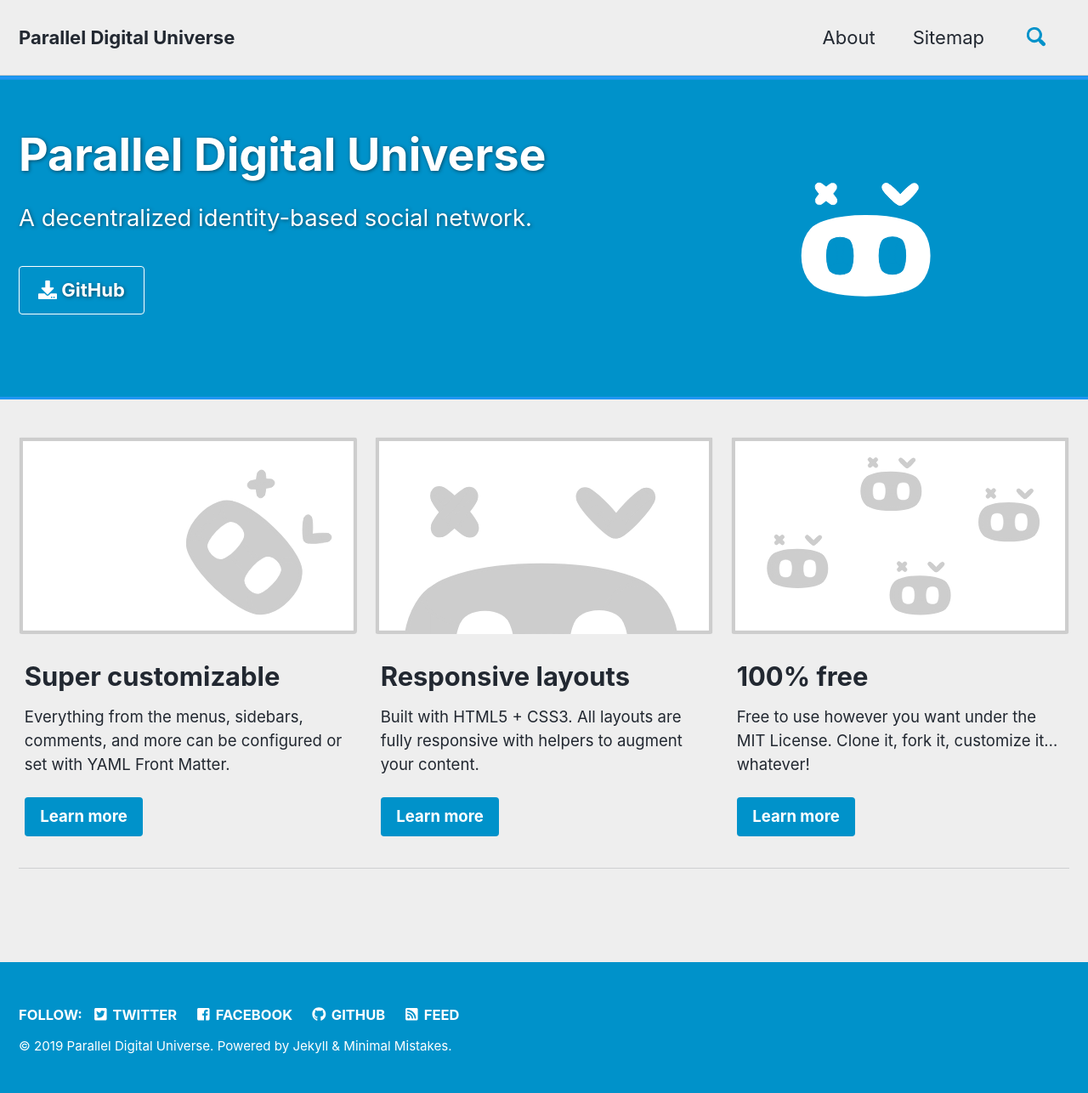
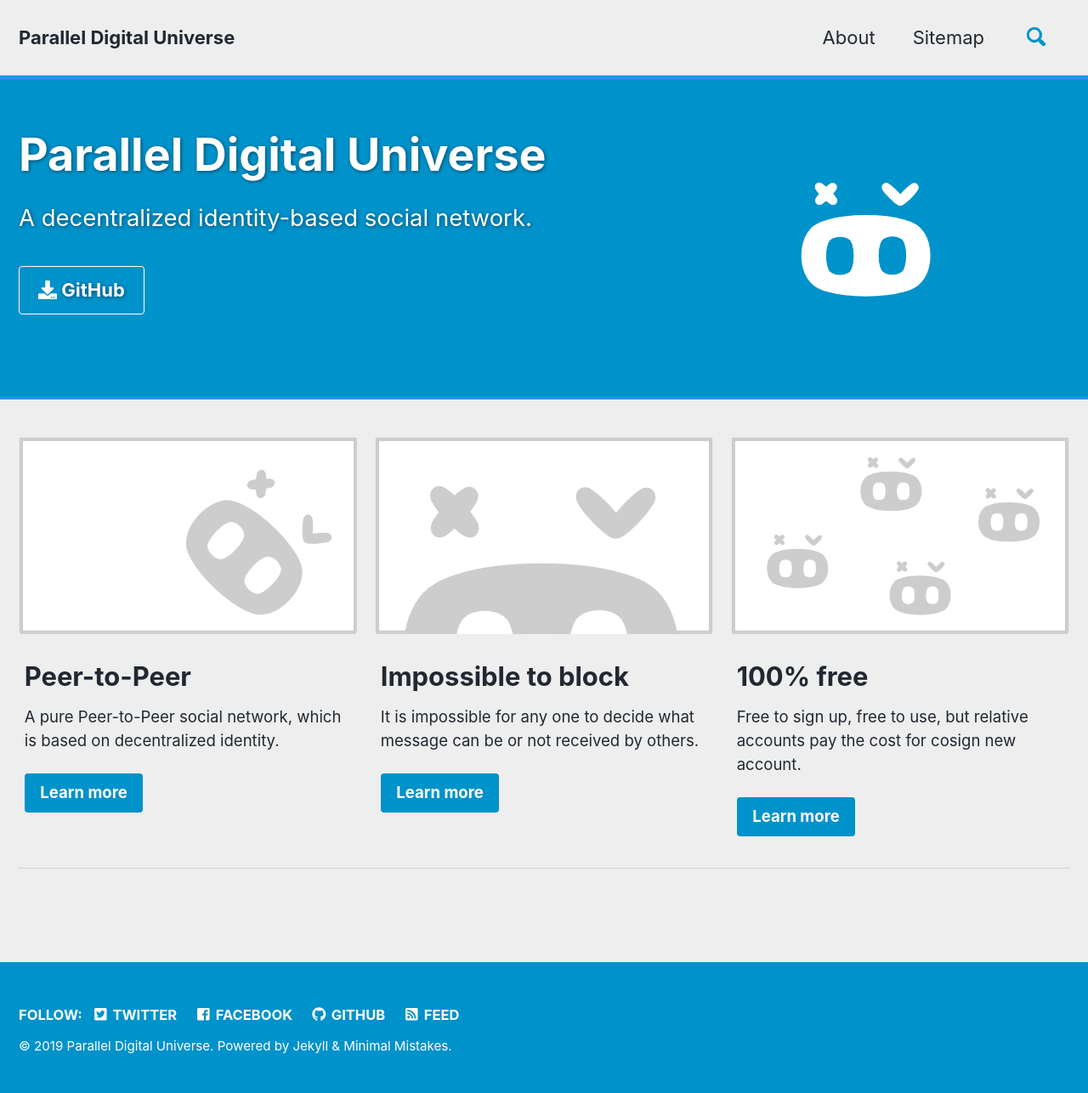
Before and after one commit to pdupub/pdu.pub, a Jekyll site: the page built from _pages/home.md, in a window 1280 px wide. Shown: the whole page at 85% size. Built offline with Jekyll 4.4.1, drawn with Linux system fonts in a browser that asks for light colours; cached includes are drawn as plain includes; comment, search, counter and statistics services are not loaded; a style sheet for code colours, icons or effects is not loaded.

Commit message:
Update home.md

```diff
--- a/_pages/home.md
+++ b/_pages/home.md
@@ -11,23 +11,23 @@ excerpt: >
   A decentralized identity-based social network.<br />
 feature_row:
   - image_path: /assets/images/feature_1.svg
-    alt: "customizable"
-    title: "Super customizable"
-    excerpt: "Everything from the menus, sidebars, comments, and more can be configured or set with YAML Front Matter."
+    alt: "P2P"
+    title: "Peer-to-Peer"
+    excerpt: "A pure Peer-to-Peer social network, which is based on decentralized identity."
     url: "/"
     btn_class: "btn--primary"
     btn_label: "Learn more"
   - image_path: /assets/images/feature_2.svg
-    alt: "fully responsive"
-    title: "Responsive layouts"
-    excerpt: "Built with HTML5 + CSS3. All layouts are fully responsive with helpers to augment your content."
+    alt: "unblockable"
+    title: "Impossible to block"
+    excerpt: "It is impossible for any one to decide what message can be or not received by others."
     url: "/"
     btn_class: "btn--primary"
     btn_label: "Learn more"
   - image_path: /assets/images/feature_3.svg
     alt: "100% free"
     title: "100% free"
-    excerpt: "Free to use however you want under the MIT License. Clone it, fork it, customize it... whatever!"
+    excerpt: "Free to sign up, free to use, but relative accounts pay the cost for cosign new account."
     url: "/"
     btn_class: "btn--primary"
     btn_label: "Learn more"
```
